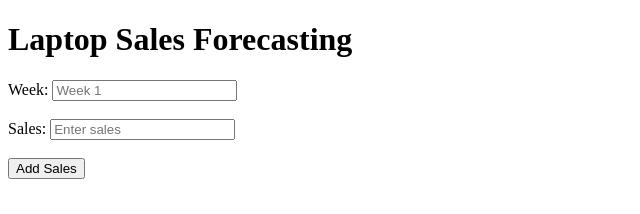
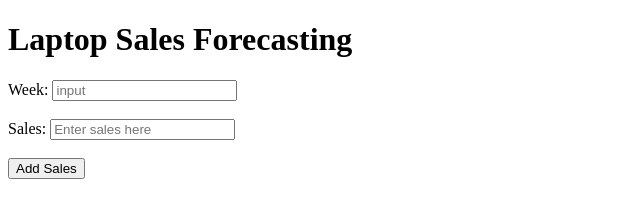
Before and after one commit to GadeshnaLakshmipriya/Time-Series-Forecasting, a plain HTML site: page index.html in a window 1280 px wide. Shown: the top 214 px of the page, 0-640 px from the left. Drawn offline with Linux system fonts and the light colour scheme.

Commit message:
Update index.html

```diff
--- a/index.html
+++ b/index.html
@@ -7,10 +7,10 @@
     <h1>Laptop Sales Forecasting</h1>
 
     <label for="week">Week:</label>
-    <input type="text" id="week" placeholder="Week 1"><br><br>
+    <input type="text" id="week" placeholder="input"><br><br>
 
     <label for="sales">Sales:</label>
-    <input type="number" id="sales" placeholder="Enter sales"><br><br>
+    <input type="number" id="sales" placeholder="Enter sales here"><br><br>
 
     <button onclick="addSales()">Add Sales</button><br><br>
 
@@ -36,6 +36,9 @@
         }
 
         function forecastSales() {
+            // Implement your time series forecasting logic here (not possible with HTML alone).
+            // You would typically use a server-side language like Python for this purpose.
+            // For a simple example, you can calculate the average of past sales.
             const totalSales = salesData.reduce((acc, item) => acc + item.sales, 0);
             const averageSales = totalSales / salesData.length;
             document.getElementById('forecast').textContent = `Average Forecast: ${averageSales.toFixed(2)} units per week`;
```
